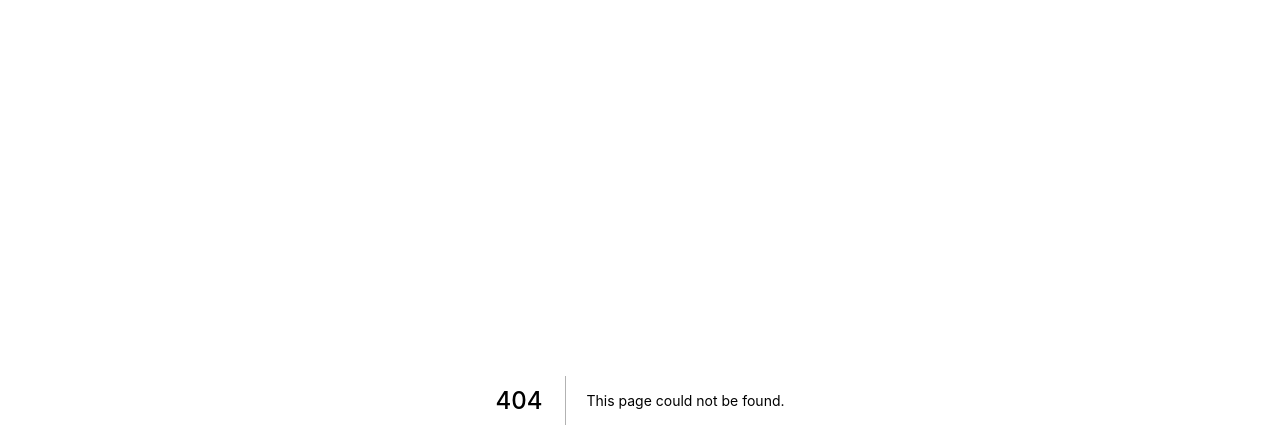
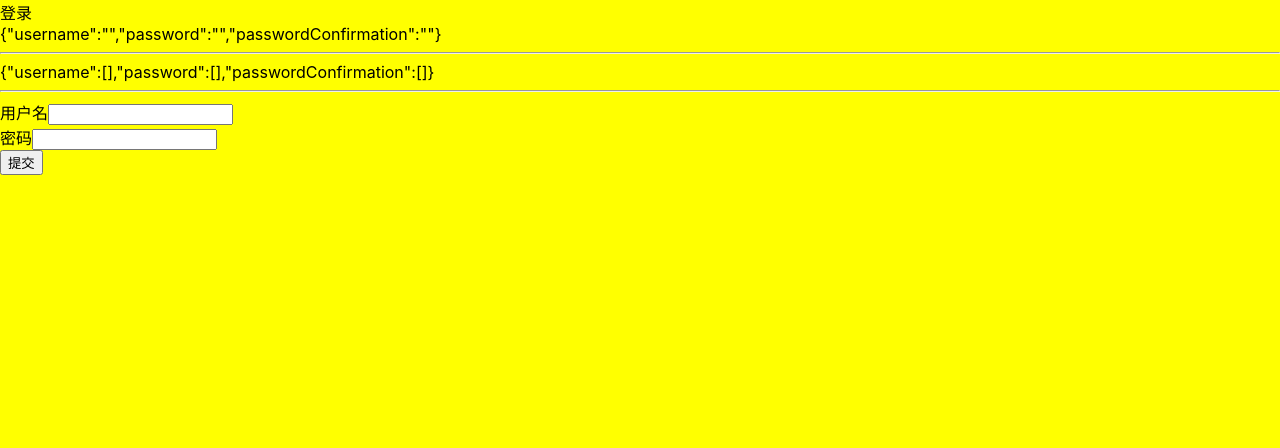
Before and after one commit to Howardyangyixuan/nextjs-blog-1, a Next.js app: page /sign_in in a window 1280 px wide. Before the commit this address had no page. Shown: the top 448 px of the page. Built offline with nearby package versions, Linux system fonts and the light colour scheme.

Commit message:
添加登录页面，逻辑完成，但错误显示有bug

```diff
--- a/pages/posts/sign_up.tsx
+++ b/pages/sign_in.tsx
@@ -1,10 +1,10 @@
 import {NextPage} from 'next';
 import React, {useCallback, useState} from 'react';
 import axios, {AxiosResponse} from 'axios';
-import {SignUpUser, SignUpErrors} from '../../custom';
+import {SignUpUser, SignUpErrors} from '../custom';
 
 const SignUp: NextPage = () => {
-  const [signUpData, setSignUpData] = useState<SignUpUser>(
+  const [signInData, setSignInData] = useState<SignUpUser>(
     {
       username: '',
       password: '',
@@ -20,41 +20,36 @@ const SignUp: NextPage = () => {
   );
   const onSubmit = useCallback((e) => {
     e.preventDefault();
-    axios.post('/api/v1/users', signUpData)
+    axios.post('/api/v1/sessions', signInData)
       .then(
         (user) => {
           console.log(user);
+          window.alert('登录成功');
         }, (error) => {
           const response: AxiosResponse = error.response;
-          setErrors({...errors, ...response.data});
+          setErrors({...response.data});
         });
-  }, [signUpData]);
+  }, [signInData]);
 
   return (
     <>
-      <div>注册</div>
-      {JSON.stringify(signUpData)}
+      <div>登录</div>
+      {JSON.stringify(signInData)}
       <hr/>
       {JSON.stringify(errors)}
       <hr/>
       <form onSubmit={onSubmit}>
         <div>
           <label>用户名</label>
-          <input type="text" value={signUpData.username}
-                 onChange={(e) => setSignUpData({...signUpData, username: e.target.value})}/>
+          <input type="text" value={signInData.username}
+                 onChange={(e) => setSignInData({...signInData, username: e.target.value})}/>
           {errors.username.length > 0 ? <div>{errors.username.join(' ')}</div> : null}
         </div>
         <div>
           <label>密码</label>
-          <input type="password" value={signUpData.password}
-                 onChange={(e) => setSignUpData({...signUpData, password: e.target.value})}/>
+          <input type="password" value={signInData.password}
+                 onChange={(e) => setSignInData({...signInData, password: e.target.value})}/>
           {errors.password.length > 0 ? <div>{errors.password.join(' ')}</div> : null}
-        </div>
-        <div>
-          <label>确认密码</label>
-          <input type="password" value={signUpData.passwordConfirmation}
-                 onChange={(e) => setSignUpData({...signUpData, passwordConfirmation: e.target.value})}/>
-          {errors.passwordConfirmation.length > 0 ? <div>{errors.passwordConfirmation.join(' ')}</div> : null}
         </div>
         <button type="submit">提交</button>
       </form>
--- a/pages/sign_up.tsx
+++ b/pages/sign_up.tsx
@@ -27,7 +27,8 @@ const SignUp: NextPage = () => {
           window.location.href = '/sign_in';
         }, (error) => {
           const response: AxiosResponse = error.response;
-          setErrors({...errors, ...response.data});
+          console.log(errors);
+          setErrors({...response.data});
         });
   }, [signUpData]);
 
```
